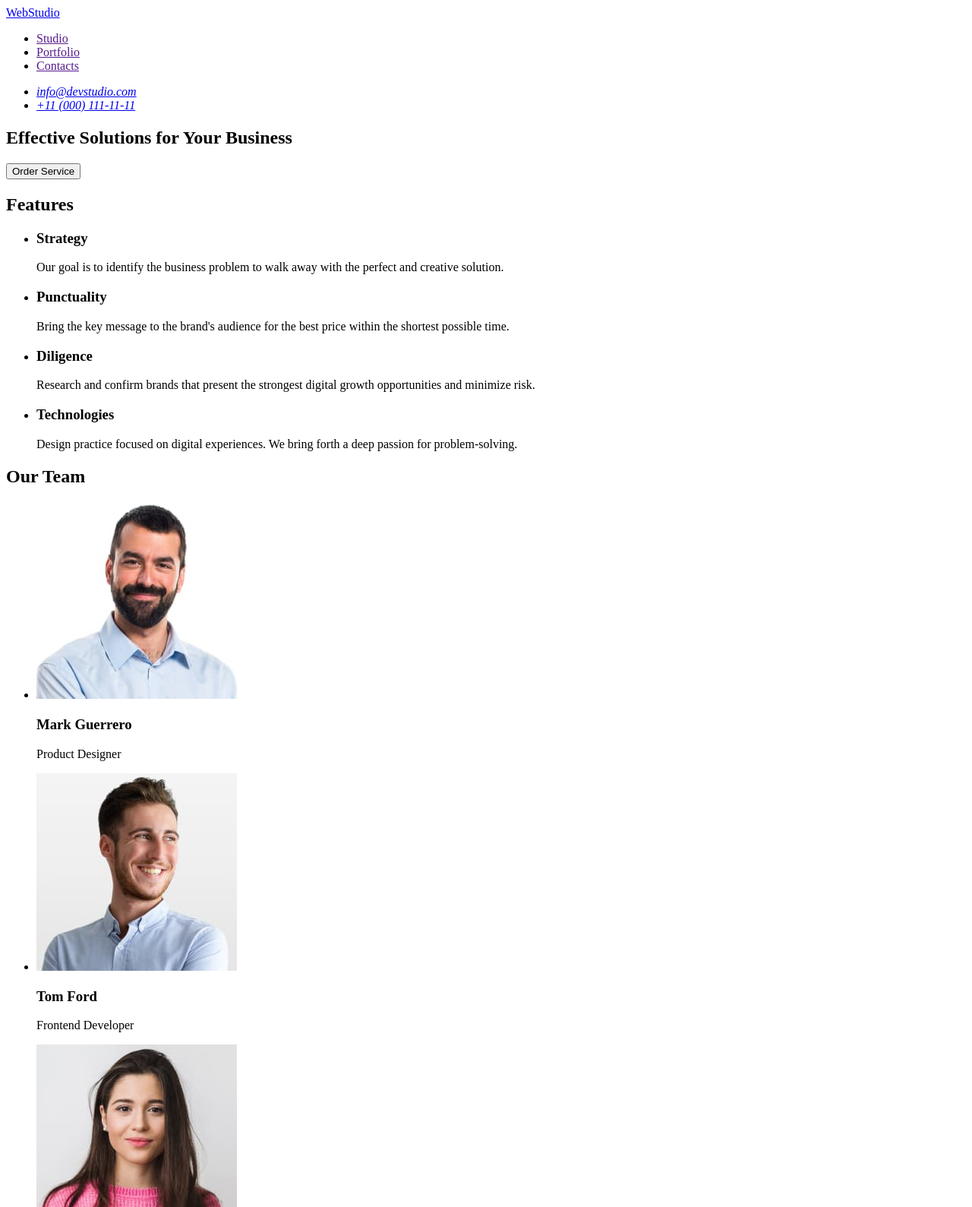
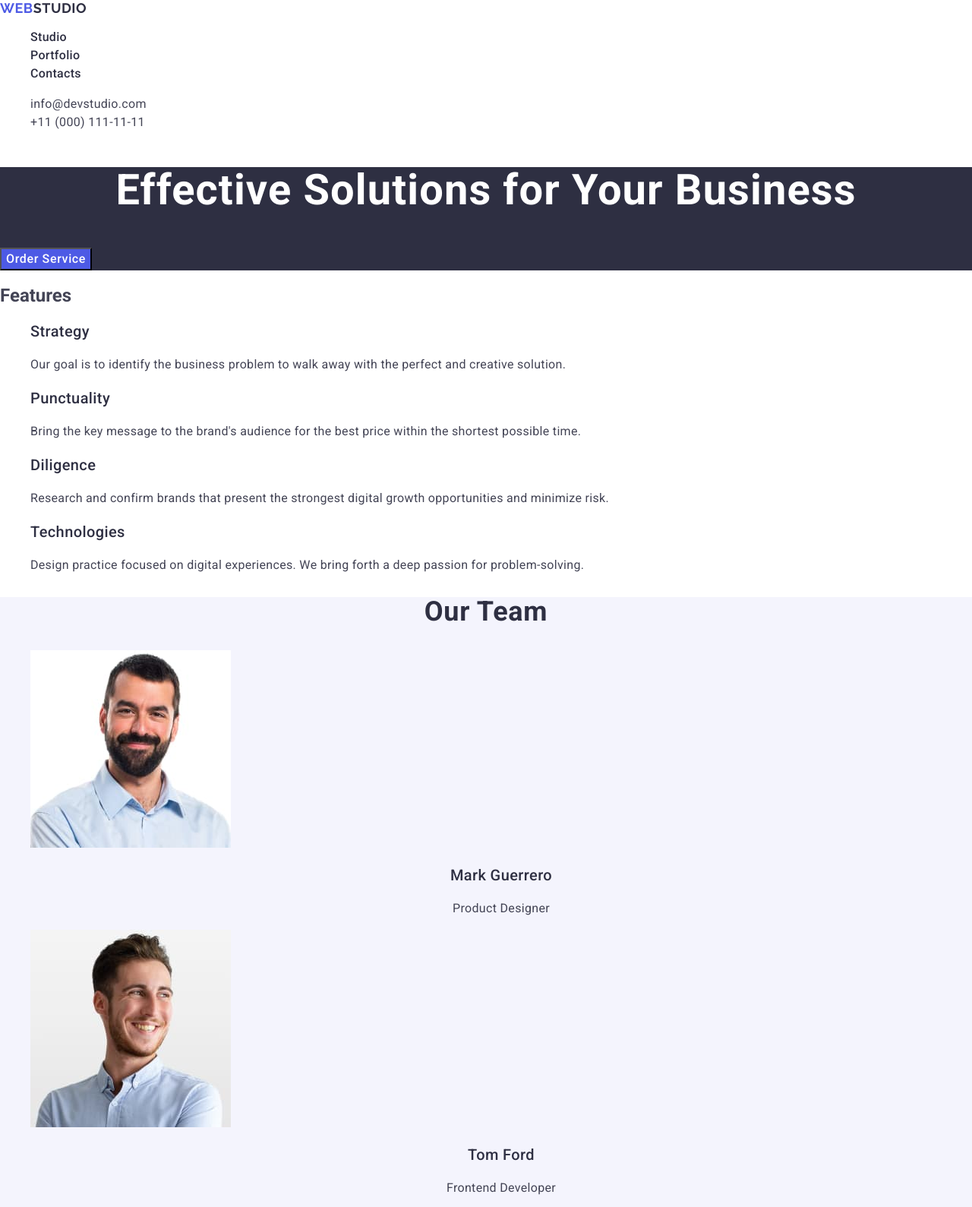
Before and after one commit to Olesia-19/goit-markup-hw-02, a plain HTML site: page index.html in a window 1280 px wide. Shown: the top 1589 px of the page at 76% size. Drawn offline with nearby package versions, Linux system fonts and the light colour scheme.

Commit message:
add styles text elements

```diff
--- a/css/styles.css
+++ b/css/styles.css
@@ -0,0 +1,138 @@
+body{
+    font-family:'Roboto', sans-serif;
+    background-color: #ffffff;
+    color:#434455;
+    font-size:16px;
+}
+
+ul, ol{
+    list-style-type: none;
+}
+
+a{
+    text-decoration: none;
+}
+
+.logo{
+    font-family: 'Raleway', sans-serif;
+    font-weight: 700;
+    font-size: 18px;
+    line-height: 1.17;
+    letter-spacing: 0.03em;
+    text-transform: uppercase;
+    color: #4d5ae5;
+}
+
+.header-logo .logo-part{
+    color: #2e2f42;
+}
+
+.header-nav-link{
+    font-weight: 500;
+    line-height: 1.5;
+    letter-spacing: 0.02em;
+    color: #2e2f42;
+}
+
+.contacts{
+    font-style:normal;
+}
+
+.contacts-link{
+    line-height: 1.5;
+    letter-spacing: 0.02em;
+    color: #434455;
+}
+
+.header-nav-link:hover,
+.header-nav-link:focus,
+.contacts-link:hover,
+.contacts-link:focus{
+    color: #404bbf;
+}
+
+.hero{
+    background-color: #2e2f42;;
+}
+
+.hero-title{
+    font-weight: 700;
+    font-size: 56px;
+    line-height: 1.07143;
+    letter-spacing: 0.02em;
+    text-align: center;
+    color: #fff;
+}
+
+.hero-button{
+    font-weight: 500;
+    line-height: 1.5;
+    letter-spacing: 0.04em;
+    color: #fff;
+    background-color: #4d5ae5;
+    cursor:pointer;
+}
+
+.hero-button:hover,
+.hero-button:focus{
+background-color:#404bbf;
+}
+
+.features-subtitle{
+    font-weight: 500;
+    font-size: 20px;
+    line-height: 1.2;
+    letter-spacing: 0.02em;
+    color: #2e2f42;
+}
+
+.features-item-text{
+    line-height: 1.5;
+    letter-spacing: 0.02em;
+    color: #434455;
+}
+
+.team{
+    background-color: #f4f4fd;
+}
+
+.team-title, .portfolio-title{
+    font-weight: 700;
+    font-size: 36px;
+    line-height: 1.11;
+    letter-spacing: 0.02em;
+    text-align: center;
+    color: #2e2f42;
+}
+
+.team-name, .portfolio-subtitle{
+    font-weight: 500;
+    font-size: 20px;
+    line-height: 1.2;
+    letter-spacing: 0.02em;
+    color: #2e2f42;
+}
+
+.team-name, .team-item-text{
+    text-align: center;
+}
+
+.team-item-text, .portfolio-item-text{
+    line-height: 1.5;
+    letter-spacing: 0.02em;
+    color: #434455;
+}
+
+.page-footer{
+    background-color: #2e2f42;
+}
+
+.footer-logo .logo-part{
+    color: #f4f4fd;
+}
+
+.footer-text{
+    line-height: 1.5;
+    letter-spacing: 0.02em;
+    color: #f4f4fd;
+}
--- a/index.html
+++ b/index.html
@@ -4,72 +4,92 @@
     <meta charset="UTF-8" />
     <meta name="viewport" content="width=device-width, initial-scale=1.0" />
     <title>WebStudio</title>
-    <link rel="stylesheet" href="./css/styles.css" />
+
+    <link
+      rel="stylesheet"
+      href="https://cdnjs.cloudflare.com/ajax/libs/modern-normalize/3.0.1/modern-normalize.min.css"
+      integrity="sha512-q6WgHqiHlKyOqslT/lgBgodhd03Wp4BEqKeW6nNtlOY4quzyG3VoQKFrieaCeSnuVseNKRGpGeDU3qPmabCANg=="
+      crossorigin="anonymous"
+      referrerpolicy="no-referrer"
+    />
+
     <link rel="preconnect" href="https://fonts.googleapis.com" />
     <link rel="preconnect" href="https://fonts.gstatic.com" crossorigin />
     <link
-      href="https://fonts.googleapis.com/css2?family=Raleway:ital,wght@0,100..900;1,100..900&family=Roboto:ital,wght@0,100;0,300;0,400;0,500;0,700;0,900;1,100;1,300;1,400;1,500;1,700;1,900&display=swap"
+      href="https://fonts.googleapis.com/css2?family=Raleway:wght@700&family=Roboto:wght@400;500;700&display=swap"
       rel="stylesheet"
     />
-    <link rel="preconnect" href="https://fonts.googleapis.com" />
-    <link rel="preconnect" href="https://fonts.gstatic.com" crossorigin />
-    <link
-      href="https://fonts.googleapis.com/css2?family=Roboto:ital,wght@0,100;0,300;0,400;0,500;0,700;0,900;1,100;1,300;1,400;1,500;1,700;1,900&display=swap"
-      rel="stylesheet"
-    />
+
+    <link rel="stylesheet" href="./css/styles.css" />
   </head>
   <body>
-    <header>
-      <nav>
-        <a href="./index.html">WebStudio</a>
-        <ul>
-          <li><a href="">Studio</a></li>
-          <li><a href="">Portfolio</a></li>
-          <li><a href="">Contacts</a></li>
+    <header class="header">
+      <nav class="header-nav">
+        <a href="./index.html" class="logo header-logo"
+          >Web<span class="logo-part">Studio</span></a
+        >
+        <ul class="header-nav-list">
+          <li class="header-nav-item">
+            <a href="./index.html" class="header-nav-link">Studio</a>
+          </li>
+          <li class="header-nav-item">
+            <a href="" class="header-nav-link">Portfolio</a>
+          </li>
+          <li class="header-nav-item">
+            <a href="" class="header-nav-link">Contacts</a>
+          </li>
         </ul>
       </nav>
 
-      <address>
-        <ul>
-          <li><a href="mailto:info@devstudio.com">info@devstudio.com</a></li>
-          <li><a href="tel:+110001111111">+11 (000) 111-11-11</a></li>
+      <address class="contacts">
+        <ul class="contacts-list">
+          <li class="contacts-item">
+            <a href="mailto:info@devstudio.com" class="contacts-link"
+              >info@devstudio.com</a
+            >
+          </li>
+          <li class="contacts-item">
+            <a href="tel:+110001111111" class="contacts-link"
+              >+11 (000) 111-11-11</a
+            >
+          </li>
         </ul>
       </address>
     </header>
 
     <main>
-      <section>
-        <h1>Effective Solutions for Your Business</h1>
-        <button type="button">Order Service</button>
+      <section class="hero">
+        <h1 class="hero-title">Effective Solutions for Your Business</h1>
+        <button type="button" class="hero-button">Order Service</button>
       </section>
 
-      <section>
+      <section class="features">
         <h2>Features</h2>
-        <ul>
-          <li>
-            <h3>Strategy</h3>
-            <p>
+        <ul class="features-list">
+          <li class="features-item">
+            <h3 class="features-subtitle">Strategy</h3>
+            <p class="features-item-text">
               Our goal is to identify the business problem to walk away with the
               perfect and creative solution.
             </p>
           </li>
-          <li>
-            <h3>Punctuality</h3>
-            <p>
+          <li class="features-item">
+            <h3 class="features-subtitle">Punctuality</h3>
+            <p class="features-item-text">
               Bring the key message to the brand's audience for the best price
               within the shortest possible time.
             </p>
           </li>
-          <li>
-            <h3>Diligence</h3>
-            <p>
+          <li class="features-item">
+            <h3 class="features-subtitle">Diligence</h3>
+            <p class="features-item-text">
               Research and confirm brands that present the strongest digital
               growth opportunities and minimize risk.
             </p>
           </li>
-          <li>
-            <h3>Technologies</h3>
-            <p>
+          <li class="features-item">
+            <h3 class="features-subtitle">Technologies</h3>
+            <p class="features-item-text">
               Design practice focused on digital experiences. We bring forth a
               deep passion for problem-solving.
             </p>
@@ -77,72 +97,86 @@
         </ul>
       </section>
 
-      <section>
-        <h2>Our Team</h2>
-        <ul>
-          <li>
+      <section class="team">
+        <h2 class="team-title">Our Team</h2>
+        <ul class="team-list">
+          <li class="team-item">
             <img src="./images/img1.jpg" alt="Mark Guerrero" width="264" />
-            <h3>Mark Guerrero</h3>
-            <p>Product Designer</p>
+            <h3 class="team-name">Mark Guerrero</h3>
+            <p class="team-item-text">Product Designer</p>
           </li>
-          <li>
+          <li class="team-item">
             <img src="./images/img2.jpg" alt="Tom Ford" width="264" />
-            <h3>Tom Ford</h3>
-            <p>Frontend Developer</p>
+            <h3 class="team-name">Tom Ford</h3>
+            <p class="team-item-text">Frontend Developer</p>
           </li>
-          <li>
+          <li class="team-item">
             <img src="./images/img3.jpg" alt="Camila Garcia" width="264" />
-            <h3>Camila Garcia</h3>
-            <p>Marketing</p>
+            <h3 class="team-name">Camila Garcia</h3>
+            <p class="team-item-text">Marketing</p>
           </li>
-          <li>
+          <li class="team-item">
             <img src="./images/img4.jpg" alt="Daniel Wilson" width="264" />
-            <h3>Daniel Wilson</h3>
-            <p>UI Designer</p>
+            <h3 class="team-name">Daniel Wilson</h3>
+            <p class="team-item-text">UI Designer</p>
           </li>
         </ul>
       </section>
 
-      <section>
-        <h2>Our Portfolio</h2>
-        <ul>
-          <li>
-            <img src="./images/portfolio1.jpg" alt="Banking App" />
-            <h3>Banking App</h3>
-            <p>App</p>
+      <section class="portfolio">
+        <h2 class="portfolio-title">Our Portfolio</h2>
+        <ul class="portfolio-list">
+          <li class="portfolio-item">
+            <img src="./images/portfolio1.jpg" alt="Banking App" width="360" />
+            <h3 class="portfolio-subtitle">Banking App</h3>
+            <p class="portfolio-item-text">App</p>
           </li>
-          <li>
-            <img src="./images/portfolio2.jpg" alt="Cashless Payment" />
-            <h3>Cashless Payment</h3>
-            <p>Marketing</p>
+          <li class="portfolio-item">
+            <img
+              src="./images/portfolio2.jpg"
+              alt="Cashless Payment"
+              width="360"
+            />
+            <h3 class="portfolio-subtitle">Cashless Payment</h3>
+            <p class="portfolio-item-text">Marketing</p>
           </li>
-          <li>
-            <img src="./images/portfolio3.jpg" alt="Laptop" />
-            <h3>Meditation App</h3>
-            <p>App</p>
+          <li class="portfolio-item">
+            <img src="./images/portfolio3.jpg" alt="Laptop" width="360" />
+            <h3 class="portfolio-subtitle">Meditation App</h3>
+            <p class="portfolio-item-text">App</p>
           </li>
-          <li>
-            <img src="./images/portfolio4.jpg" alt="Taxi" />
-            <h3>Taxi Service</h3>
-            <p>Marketing</p>
+          <li class="portfolio-item">
+            <img src="./images/portfolio4.jpg" alt="Taxi" width="360" />
+            <h3 class="portfolio-subtitle">Taxi Service</h3>
+            <p class="portfolio-item-text">Marketing</p>
           </li>
-          <li>
-            <img src="./images/portfolio5.jpg" alt="Screen Illustrations" />
-            <h3>Screen Illustrations</h3>
-            <p>Design</p>
+          <li class="portfolio-item">
+            <img
+              src="./images/portfolio5.jpg"
+              alt="Screen Illustrations"
+              width="360"
+            />
+            <h3 class="portfolio-subtitle">Screen Illustrations</h3>
+            <p class="portfolio-item-text">Design</p>
           </li>
-          <li>
-            <img src="./images/portfolio6.jpg" alt="A girl studying online" />
-            <h3>Online Courses</h3>
-            <p>Marketing</p>
+          <li class="portfolio-item">
+            <img
+              src="./images/portfolio6.jpg"
+              alt="A girl studying online"
+              width="360"
+            />
+            <h3 class="portfolio-subtitle">Online Courses</h3>
+            <p class="portfolio-item-text">Marketing</p>
           </li>
         </ul>
       </section>
     </main>
 
-    <footer>
-      <a href="./index.html">WebStudio</a>
-      <p>
+    <footer class="page-footer">
+      <a href="./index.html" class="logo footer-logo"
+        >Web<span class="logo-part">Studio</span></a
+      >
+      <p class="footer-text">
         Increase the flow of customers and sales for your business with digital
         marketing & growth solutions.
       </p>
```
